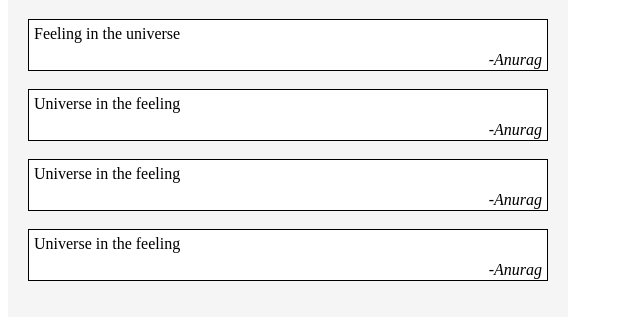
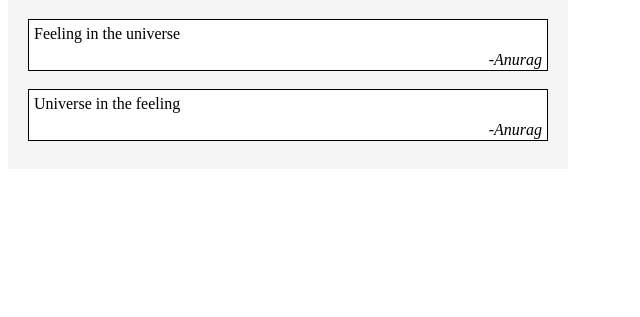
Before and after one commit to acciojob/testimonial-anuragrzh, a website: page main.html in a window 1280 px wide. Shown: the part 89-406 px from the top of the page, without its empty margins (0-640 px from the left). Drawn offline with Linux system fonts and the light colour scheme.

Commit message:
created a submission

```diff
--- a/main.html
+++ b/main.html
@@ -15,12 +15,6 @@
     </div><br>
     <div class="Testimonial">Universe in the feeling
     <p class="Author"><text  >-Anurag</text></p>
-</div><br>
-		 <div class="Testimonial">Universe in the feeling
-    <p class="Author"><text  >-Anurag</text></p>
-</div><br>
-		 <div class="Testimonial">Universe in the feeling
-    <p class="Author"><text  >-Anurag</text></p>
 </div>
     <script type="text/javascript" src="./script.js">
 </script>
--- a/styles.css
+++ b/styles.css
@@ -1,6 +1,6 @@
 .MainContainer{
     background-color: #f5f5f5;
-    height:410px;
+    height:210px;
     width:520px;
     padding:20px;
 }
```
